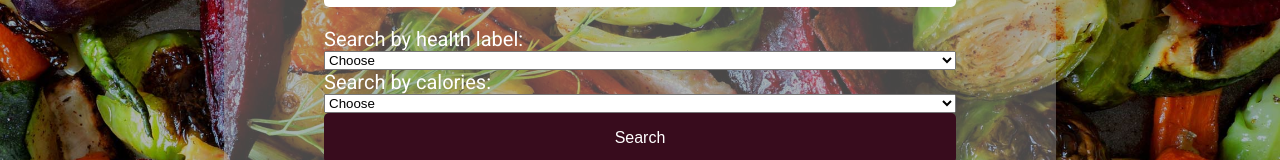
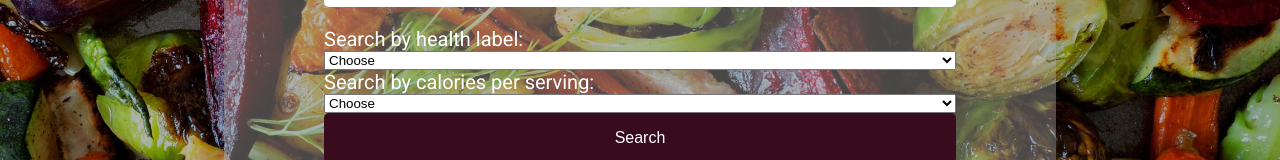
Before and after one commit to njperry/recipe-api-project, an Angular app: page /home in a window 1280 px wide. Shown: the part 269-429 px from the top of the page. Built offline with nearby package versions, Linux system fonts and the light colour scheme.

Commit message:
commit to push working dropdowns to branch

```diff
--- a/src/app/search-criteria/search-criteria.component.html
+++ b/src/app/search-criteria/search-criteria.component.html
@@ -17,7 +17,7 @@
 
     <!-- <input type="text" ngModel name="calorieSearch" /> -->
 
-    <label for="">Search by calories:</label>
+    <label for="">Search by calories per serving:</label>
     <select (change)="selectCalories($event)">
       <option value="">Choose</option>
       <option value="100-300">100-300</option>
```
